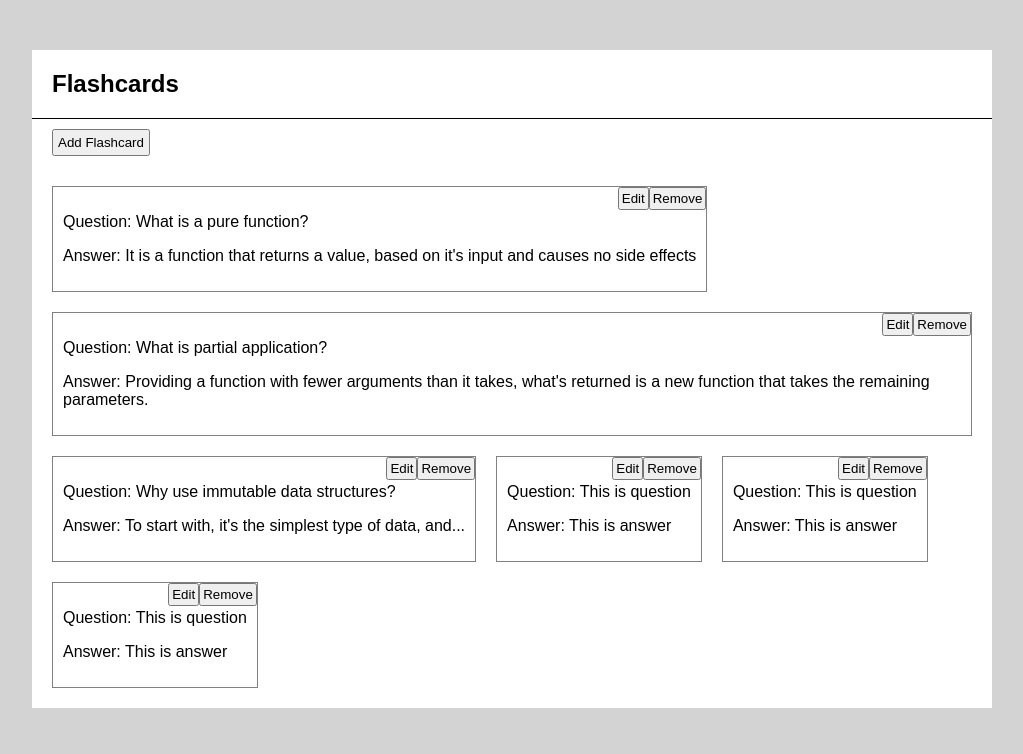
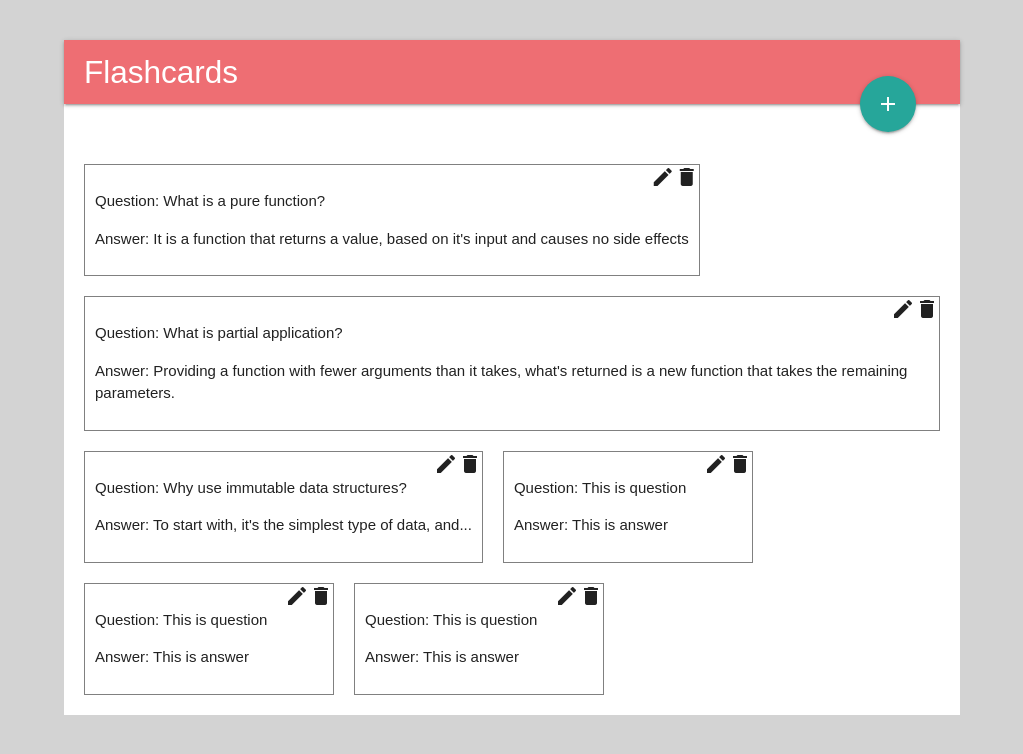
Before and after one commit to reed665/flashcards-demo-app, a Vue app: page /#/ in a window 1280 px wide. Shown: the top 754 px of the page, without its empty margins (128-1151 px from the left). Built offline with nearby package versions, Linux system fonts and the light colour scheme.

Commit message:
make use of materialize.css

```diff
--- a/public/index.html
+++ b/public/index.html
@@ -6,6 +6,8 @@
     <meta name="viewport" content="width=device-width,initial-scale=1.0">
     <link rel="icon" href="<%= BASE_URL %>favicon.ico">
     <title>flashcards-demo-app</title>
+    <link rel="stylesheet" href="https://fonts.googleapis.com/icon?family=Material+Icons">
+    <link rel="stylesheet" href="https://cdnjs.cloudflare.com/ajax/libs/materialize/1.0.0-beta/css/materialize.min.css">
   </head>
   <body>
     <noscript>
--- a/src/components/CardItem.vue
+++ b/src/components/CardItem.vue
@@ -2,8 +2,8 @@
   <li class="card-item">
     <template v-if="!data.editMode">
       <div class="actions">
-        <button class="btn" @click="editModeOn">Edit</button>
-        <button class="btn" @click="removeCard">Remove</button>
+        <i class="material-icons" @click="editModeOn">edit</i>
+        <i class="material-icons" @click="removeCard">delete</i>
       </div>
 
       <p>Question: {{ data.question }}</p>
@@ -14,12 +14,12 @@
       <form @submit.prevent="updateCard">
         <label>
           <div>Question</div>
-          <textarea name="question" v-model="question" cols="30" rows="10" placeholder="Type your question here"></textarea>
+          <textarea name="question" v-model="question" class="materialize-textarea" placeholder="Type your question here"></textarea>
         </label>
 
         <label>
           <div>Answer</div>
-          <textarea name="answer" v-model="answer" cols="30" rows="10" placeholder="Type your answer here"></textarea>
+          <textarea name="answer" v-model="answer" class="materialize-textarea" placeholder="Type your answer here"></textarea>
         </label>
 
         <div class="form-action">
@@ -89,6 +89,7 @@ export default {
     margin: 10px;
     border: 1px solid grey;
     position: relative;
+    min-width: 250px;
   }
 
   .actions {
@@ -97,17 +98,12 @@ export default {
     top: 0;
   }
 
-  .btn {
-    padding: 2px;
-    cursor: pointer;
-  }
-
   .form-action {
     text-align: right;
     margin-top: 5px;
   }
 
-  form label {
-    display: block;
+  textarea {
+    min-height: 100px;
   }
 </style>
--- a/src/views/Home.vue
+++ b/src/views/Home.vue
@@ -1,8 +1,14 @@
 <template>
-  <div class="home">
-    <h2 class="title">Flashcards</h2>
-    <!-- <img src="../assets/logo.png"> -->
-    <button class="btn-add" @click="addCard">Add Flashcard</button>
+  <div class="home container">
+    <header>
+      <nav>
+        <div class="nav-wrapper">
+          <a href="#" class="brand-logo">Flashcards</a>
+          <button class="btn-floating btn-large halfway-fab" @click="addCard"><i class="material-icons">add</i></button>
+        </div>
+      </nav>
+    </header>
+
     <CardList :data="cards" />
   </div>
 </template>
@@ -29,25 +35,25 @@ export default {
 
 <style scoped>
   .home {
-    width: 100%;
+    margin-top: 20px;
+    margin-bottom: 20px;
     background: white;
   }
 
-  .title {
-    margin: 0;
-    padding: 20px;
-    border-bottom: 1px solid black;
+  nav {
+    padding-left: 20px;
+    padding-right: 20px;
   }
 
-  .btn-add {
-    padding: 4px;
-    margin: 10px 20px;
+  header {
+    position: relative;
+    margin-bottom: 40px;
   }
 
   @media (min-width: 1080px) {
     .home {
-      margin: 50px auto;
-      max-width: 960px;
+      margin-top: 40px;
+      margin-bottom: 40px;
     }
   }
 </style>
```
